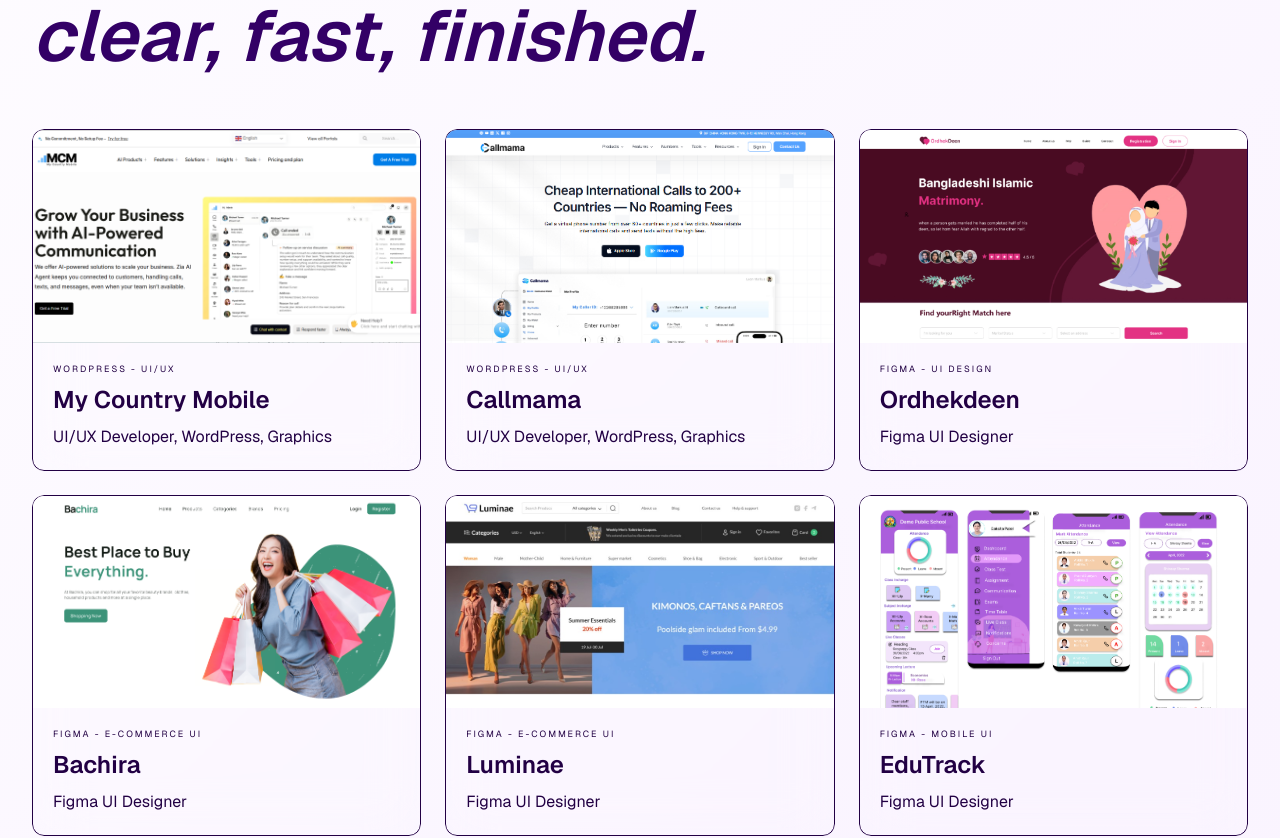
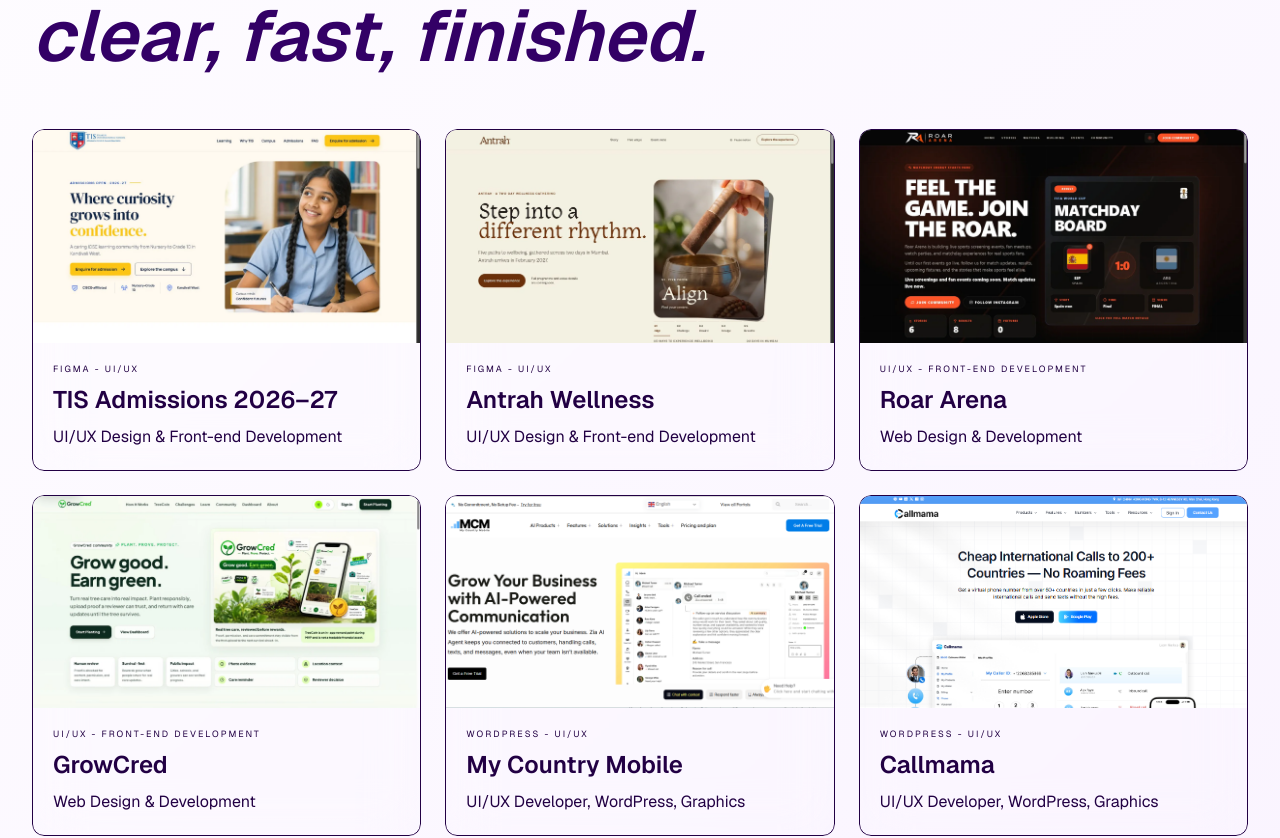
Before and after one commit to Mehulkarotra098/Portfolio, a React (Vite) app: page / in a window 1280 px wide. Shown: the part 1020-1858 px from the top of the page. Built offline with nearby package versions, Linux system fonts and the light colour scheme.

Commit message:
feat: add projects to existing portfolio grid

```diff
--- a/src/components/projects/ProjectCard.tsx
+++ b/src/components/projects/ProjectCard.tsx
@@ -16,12 +16,17 @@
 const formatCategory = (project: Project) => project.techStack.slice(0, 2).join(' - ')
 
 export const ProjectCard = ({ project, variants }: ProjectCardProps) => {
+  const destination =
+    project.liveUrl ??
+    project.links.find(({ label }) => label === 'Live site')?.href
+
   const cardContent = (
     <Card className="h-full gap-0 border border-outline-variant/15 bg-surface-container/45 py-0 shadow-[0_12px_36px_rgb(var(--color-deep-violet-rgb)/0.14)] backdrop-blur-xl transition-all duration-500 group-hover:border-primary-container/25 group-hover:bg-surface-container/55 group-hover:shadow-[0_16px_48px_rgb(var(--color-light-violet-rgb)/0.08)]">
       <CardContent className="relative aspect-[1.82] overflow-hidden bg-surface-container-lowest px-0">
         <motion.img
           src={project.image}
-          alt={project.title}
+          alt={`${project.title} project preview`}
+          loading="lazy"
           className="h-full w-full object-cover object-top transition-transform duration-700 group-hover:scale-[1.025]"
           data-parallax="image"
         />
@@ -49,9 +54,9 @@
       whileHover={{ y: -5 }}
       transition={{ duration: 0.35 }}
     >
-      {project.liveUrl ? (
+      {destination ? (
         <a
-          href={project.liveUrl}
+          href={destination}
           target="_blank"
           rel="noopener noreferrer"
           className="block h-full overflow-hidden rounded-xl"
--- a/src/data/projects.ts
+++ b/src/data/projects.ts
@@ -240,5 +240,9 @@
 export const getProjectBySlug = (slug: string) =>
   featuredProjects.find((project) => project.slug === slug)
 
-// Kept temporarily for existing homepage consumers until the project layouts are rebuilt.
-export const projects = archiveProjects
+// Combined in the order the existing homepage grid should present the work.
+export const projects: Project[] = [
+  ...featuredProjects,
+  ...supportingProjects,
+  ...archiveProjects,
+]
```
Also changed, not shown: 1 other file (tests, documents, lock files or other folders).
